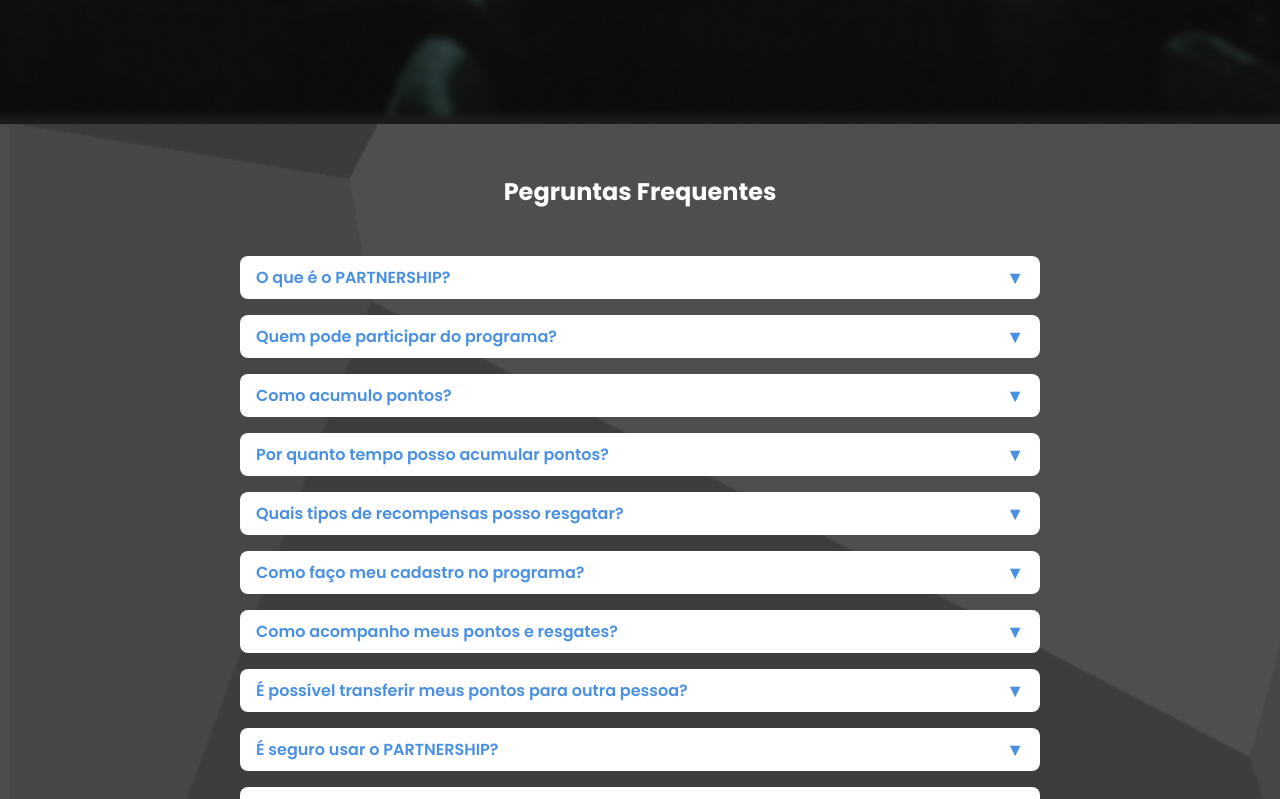
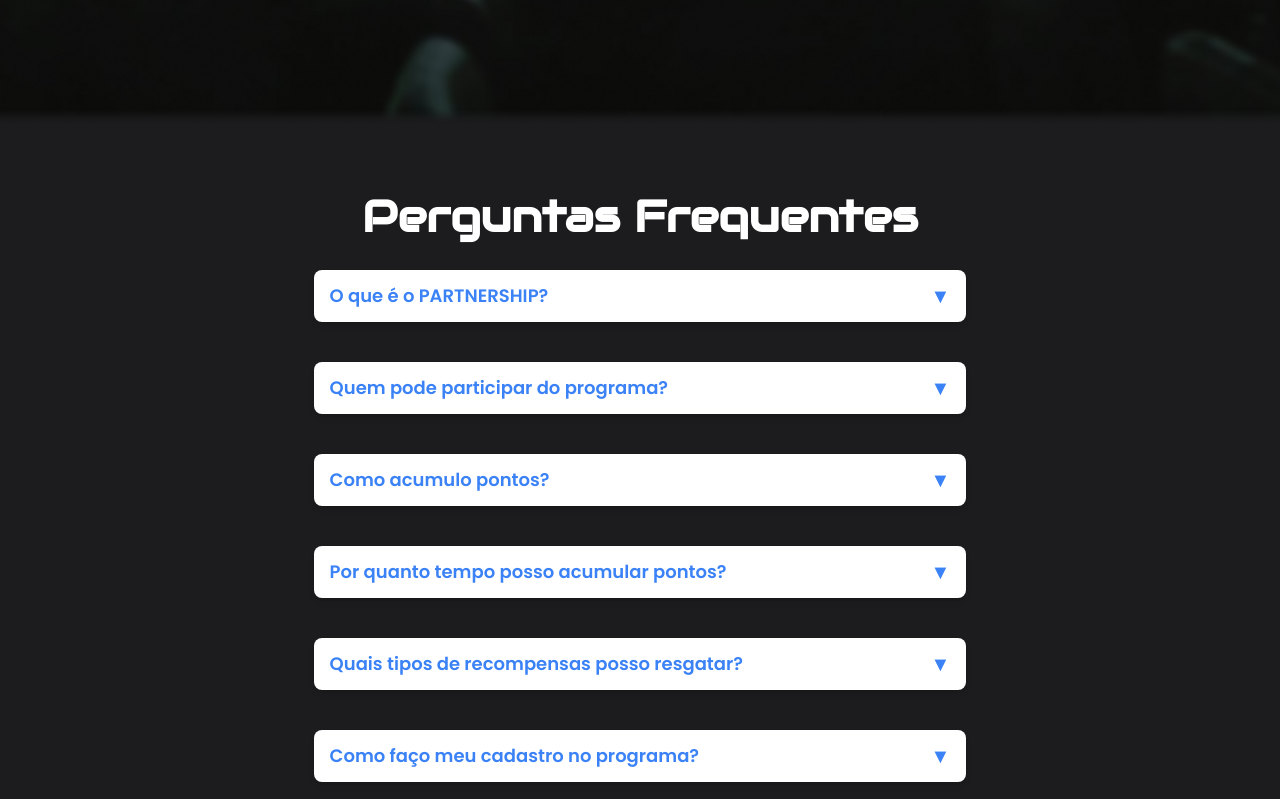
Before and after one commit to petersonfernandocouto/Plugowtech, a Next.js app: page / in a window 1280 px wide. Shown: the part 2700-3499 px from the top of the page. Built offline with nearby package versions, Linux system fonts and the light colour scheme.

Commit message:
Estilização em tailwind em faq

```diff
--- a/Componentes/Faq.tsx
+++ b/Componentes/Faq.tsx
@@ -1,6 +1,5 @@
 import React, { useState } from "react";
-  import Background from "../IMG/faq.svg"
-  import { url } from "inspector";
+//import Background from "../IMG/faq.svg";
 
 type FAQItem = {
   question: string;
@@ -54,8 +53,6 @@
   },
 ];
 
-
-
 const FAQ: React.FC = () => {
   const [openIndex, setOpenIndex] = useState<number | null>(null);
 
@@ -64,83 +61,51 @@
   };
 
   return (
-
-      <div style={{
-
-          backgroundImage: `url(${Background.src})`,
-          backgroundSize: "cover",
-          backgroundPosition: "center 10% ",
-          backgroundRepeat: "no-repeat",
-          width: "100%",
-
-          padding: "20px 0",
-          justifyContent: "center",
-          alignItems: "center",
-
+    <div
+      className="w-full bg-cover bg-center py-10"
+      style={{
+        // Retirar a Imagem? backgroundImage: `url(${Background.src})`,
       }}
     >
-
-          <div style={{
-              textAlign: "center",
-              fontSize: "24px",
-              fontWeight: "800",
-              padding:"30px 0"
-              }}>
-              <h1> Pegruntas Frequentes </h1>
-          </div>
-
+      <h1 className="text-center text-[34px] font-semibold py-5 px-1 lg:px-0 lg:text-[44px] 2xl:text-[68px] font-['Audiowide']">
+        Perguntas Frequentes
+      </h1>
+      <div className="flex flex-col items-center ">
         {faqs.map((faq, index) => (
-          <div key={index} style={{
-            marginBottom: "16px",
-            marginTop: "16px",
-            display: "flex",
-            flexDirection: "column",
-            alignItems: "center",
-
-              }}>
+          <div
+            key={index}
+            className="w-full max-w-3xl flex flex-col items-center"
+          >
+            {/* Question */}
             <div
               onClick={() => toggleFAQ(index)}
-              style={{
-                width: "90%",
-                maxWidth: "800px",
-                cursor: "pointer",
-                padding: "8px 16px",
-                background: openIndex === index ? "#4A90E2" : "#FFF",
-                color: openIndex === index ? "#FFF" : "#4A90E2",
-                fontWeight: "600",
-                borderRadius: "8px",
-                display: "flex",
-                justifyContent: "space-between",
-                alignItems: "center",
-                transition: "all 0.2s",
-
-              }}
+              className={`w-[80%] lg:w-[85%] 2xl:w-[100%] px-4 py-3 flex justify-between items-center rounded-lg cursor-pointer
+              ${
+                openIndex === index
+                  ? "bg-blue-500 text-white"
+                  : "bg-white text-blue-500"
+              } transition duration-300 ease-in-out shadow-md`}
             >
-              <h4 style={{ margin: 0 }}>{faq.question}</h4>
-              <span style={{ fontSize: "18px" }}>
+              <h4 className="font-semibold text-sm lg:text-lg 2xl:text-xl">{faq.question}</h4>
+              <span className="text-xl">
                 {openIndex === index ? "▲" : "▼"}
               </span>
             </div>
-            {openIndex === index && (
+
+            {/* Answer */}
             <div
+              className={`overflow-hidden transition-[max-height] duration-500 ease-in-out
+              ${openIndex === index ? "max-h-screen opacity-100" : "max-h-0 opacity-0"}
+              w-[80%] lg:w-[85%] bg-blue-500 text-white rounded-lg px-4 py-3 mt-2 mb-2`}
               style={{
-                  width: "90%",
-                  maxWidth: "800px",
-                  padding: "8px 16px",
-                  background: "#4A90E2",
-                  color: "#FFF",
-                  borderRadius: "8px",
-                  marginTop: "8px",
-                  whiteSpace: "pre-wrap",
-                  fontSize: "14px",
-
+                transition: "opacity 0.5s ease, max-height 0.5s ease",
               }}
             >
-                <p style={{ margin: 0, }}>{faq.answer}</p>
+              <p className="text-sm whitespace-pre-wrap">{faq.answer}</p>
             </div>
-            )}
           </div>
         ))}
+      </div>
     </div>
   );
 };
```
Lines whose indentation alone changed are shown as unchanged.
